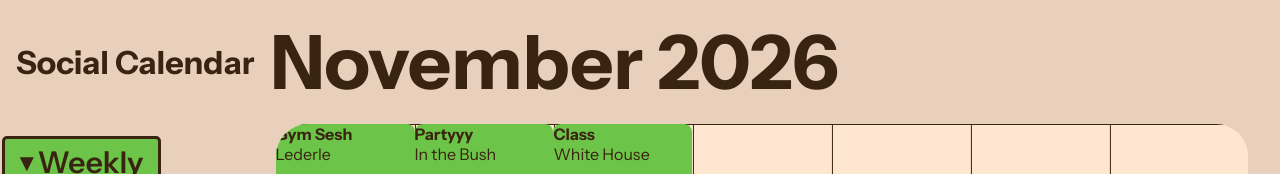
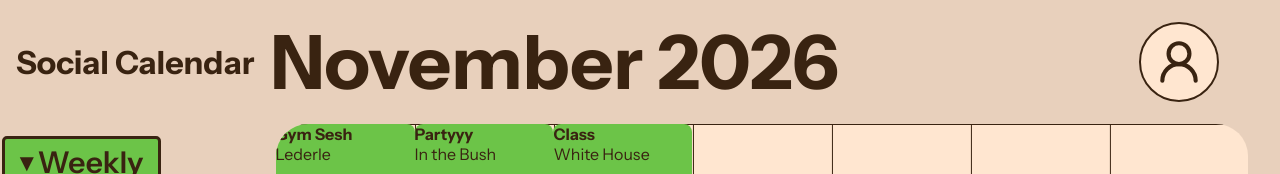
Before and after one commit to vedhanth-uni/Team-6-Social-Scheduler, a React (Vite) app in the folder frontend/: page /Dash in a window 1280 px wide. Shown: the top 174 px of the page. Built offline with nearby package versions, Linux system fonts and the light colour scheme; no server answers.

Commit message:
Added profile popup

```diff
--- a/frontend/src/DashboardPage.css
+++ b/frontend/src/DashboardPage.css
@@ -31,6 +31,8 @@ html, body {
     align-items: center;
     gap: 1rem;
     padding: 1rem;
+    position: relative;
+    z-index: 10;
 }
 
 .content {
@@ -48,7 +50,12 @@ html, body {
 }
 
 .month-title {
-    display: flex;
+    flex-shrink: 1;
+    min-width: 0;
+}
+.month-title input {
+    max-width: 100%;
+    box-sizing: border-box;
 }
 
 .calendar-container {
--- a/frontend/src/DashboardPage.tsx
+++ b/frontend/src/DashboardPage.tsx
@@ -7,6 +7,7 @@ import FindFriend from './components/FindFriend';
 import ImportButton from './components/ImportButton';
 import { createCalendarEvent } from './eventApi';
 import type { CalendarEvent } from './AddEventForm';
+import ProfilePopup from './components/ProfilePopup';
 
 function DashboardPage() {
     const currentMonth = new Date().toLocaleDateString('en-US', {
@@ -44,6 +45,7 @@ function DashboardPage() {
                         readOnly
                     />
                 </div>
+                <ProfilePopup/>
             </header>
 
             <div className='content'>
@@ -72,7 +74,7 @@ function DashboardPage() {
                         {/* Display the form only when the popup is open */}
                         {showEventForm && (
                             <AddEventForm
-                                onSave={() => setShowEventForm(false)}
+                                onSave={handleSaveEvent}
                                 onCancel={() => setShowEventForm(false)}
                             />
                         )}
--- /dev/null
+++ b/frontend/src/ProfilePopup.css
@@ -0,0 +1,50 @@
+.profile-icon{
+    width: 80px;
+    height: 80px;
+    border-radius: 50%;
+    display: flex;
+    align-items: center;
+    justify-content: center;
+
+
+    background-color:  #FFE6D0;
+    color: #392311;
+    cursor:pointer;
+    border:2px solid #392311;
+}
+
+.profile-container {
+    margin-left: auto;
+    margin-right:45px;
+    flex-shrink: 0;
+    position: relative;
+    z-index: 100;
+}
+
+.profile-popup {
+    position: absolute;
+    top: 82px;
+    right: 0;
+    width: 200px;
+    padding: 18px;
+    background-color: #FFE6D0;
+    color: #392311;
+    border: 2px solid #392311;
+    border-radius: 12px;
+    box-shadow: 0 4px 10px rgba(57, 35, 17, 0.2);
+
+    z-index: 200;
+}
+
+.profile-popup h3 {
+    font-family: 'Instrument Sans';
+    font-size: 20px;
+    margin: 0 0 8px;
+}
+
+.profile-popup p {
+    font-family: 'Instrument Sans';
+    font-size: 15px;
+    margin: 0;
+    font-weight: normal;
+}
--- /dev/null
+++ b/frontend/src/components/ProfilePopup.tsx
@@ -0,0 +1,24 @@
+import {useState} from 'react';
+import {UserRound} from 'lucide-react';
+import '../ProfilePopup.css';
+function ProfilePopup(){
+    const [showProfile, setShowProfile] = useState(false);
+    const username = 'User123'; //temp username & followers values, change later
+    const followers = 28;
+    return(
+        <div className = 'profile-container'>
+            <button className ='profile-icon'
+                onClick={() => setShowProfile(!showProfile)}
+            >
+                <UserRound size={50}/>
+            </button>
+            {showProfile && (<div className = "profile-popup">
+                <h3>{username}</h3>
+                <p>{followers} Followers</p>
+            </div>)}
+        </div>
+    )
+
+}
+
+export default ProfilePopup;
```
